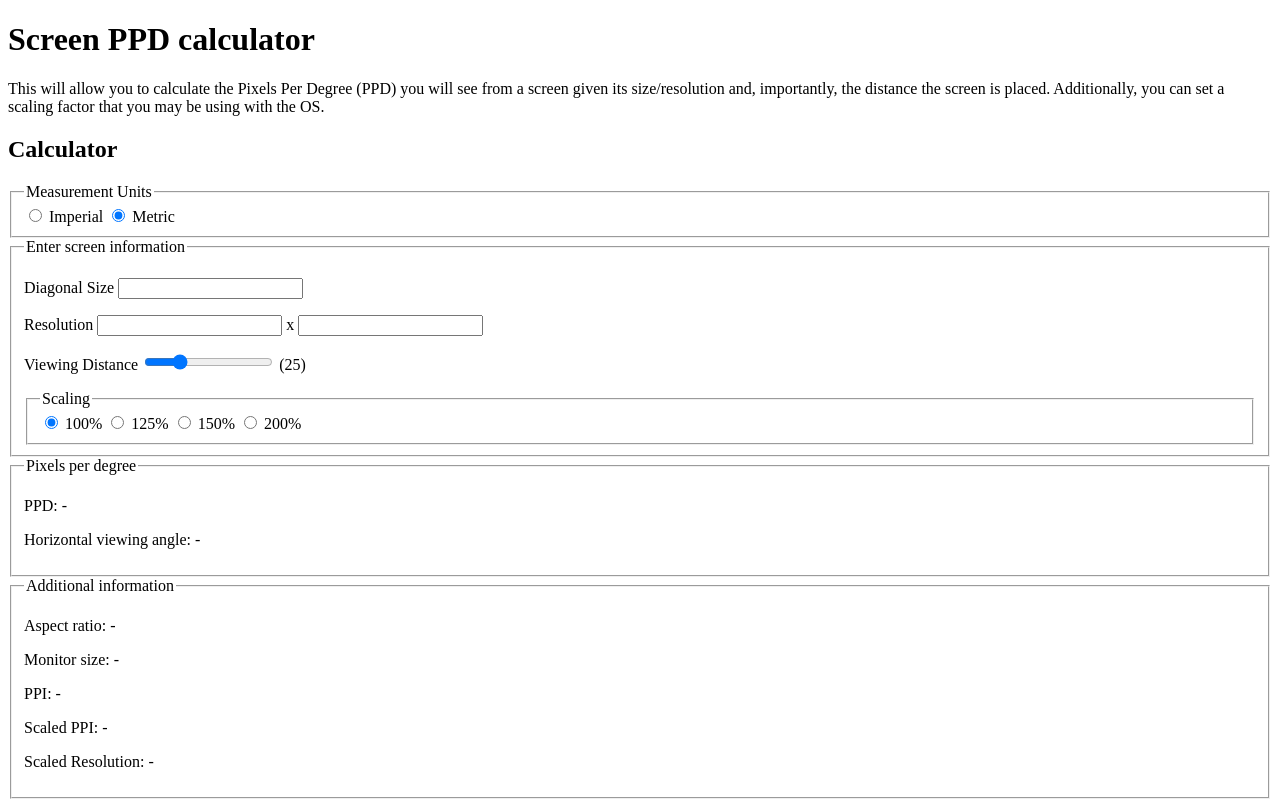
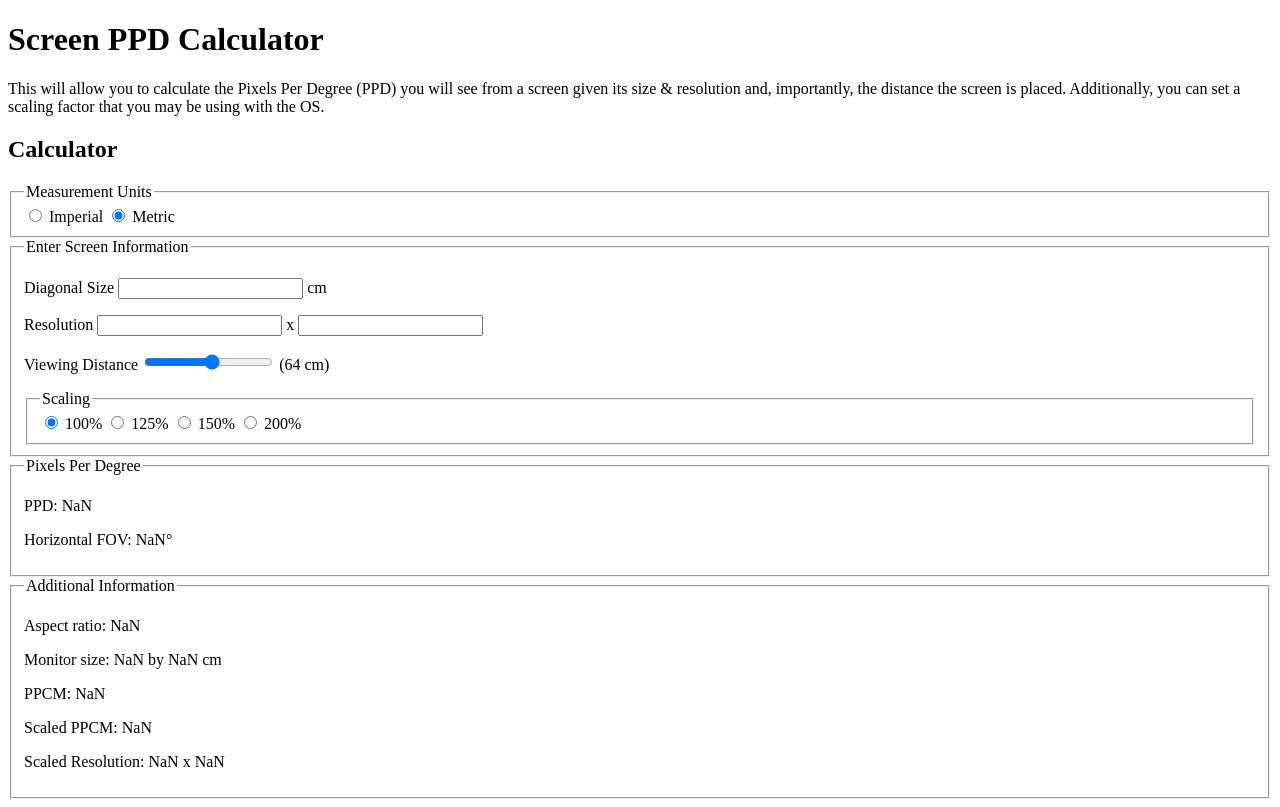
Before and after one commit to QasimK/screen-ppd, a plain HTML site: page screen-ppd/index.html in a window 1280 px wide. Both pictures are taken after a click on the radio button "Metric". Drawn offline with Linux system fonts and the light colour scheme.

Commit message:
Add calculating functions for screen-ppd

```diff
--- a/screen-ppd/index.html
+++ b/screen-ppd/index.html
@@ -6,14 +6,15 @@
     <meta http-equiv="X-UA-Compatible" content="IE=edge">
     <meta charset="utf-8">
     <script src="jquery-2.1.3.min.js"></script>
+    <script src="screen-ppd.js"></script>
     <title>Screen PPD calculator</title>
   </head>
   <body>
     <header>
-      <h1>Screen PPD calculator</h1>
+      <h1>Screen PPD Calculator</h1>
       <p>
         This will allow you to calculate the Pixels Per Degree (PPD)
-        you will see from a screen given its size/resolution and, importantly,
+        you will see from a screen given its size & resolution and, importantly,
         the distance the screen is placed. Additionally, you can set a
         scaling factor that you may be using with the OS.
       </p>
@@ -21,64 +22,66 @@
 
     <section>
       <h2>Calculator</h2>
-      <form oninput="distance_value.value = distance.valueAsNumber;">
+      <form>
         <fieldset>
           <legend>Measurement Units</legend>
-          <input name="units" id="imperial" type="radio" value="imperial" checked/>
+          <input name="units" id="imperial" class="userin" type="radio" value="imperial" checked/>
           <label for="imperial">Imperial</label>
-          <input name="units" id="metric" type="radio" value="metric"/>
+          <input name="units" id="metric" class="userin" type="radio" value="metric"/>
           <label for="metric">Metric</label>
         </fieldset>
 
         <fieldset>
-          <legend>Enter screen information</legend>
+          <legend>Enter Screen Information</legend>
           <p>
             <label for="diagonal-size">Diagonal Size</label>
-            <input id="diagonal-size" name="diagonal-size" type="number"
+            <input id="diagonal-size" name="diagonal-size" class="userin" type="number"
               value="" min="1" required autofocus/>
+            <span class="units-text">inches</span>
           </p>
           <p>
             <label for="resolution-width">Resolution</label>
-            <input id="resolution-width" name="resolution-width" type="number"
-              value="" min="1" step="1" required/>
+            <input id="resolution-width" name="resolution-width" class="userin"
+              type="number" value="" min="1" step="1" required/>
             <label for="resolution-height">x</label>
-            <input id="resolution-height" name="resolution-height" type="number"
-              value="" min="1" step="1" required/>
+            <input id="resolution-height" name="resolution-height" class="userin"
+              type="number" value="" min="1" step="1" required/>
           </p>
           <p>
             <label for="distance">Viewing Distance</label>
-            <input id="distance" name="distance" type="range"
-              value="25" min="1" max="100" step="1"/>
-            (<output name="distance_value" id="distance_value" for="distance">25</output>)
+            <input id="distance" name="distance" class="userin rangein" type="range"
+              value="25" min="1" max="120"/>
+            (<output name="distance_value" id="distance_value" for="distance">-</output>
+            <span class="units-text">inches</span>)
           </p>
 
           <fieldset>
             <legend>Scaling</legend>
-            <input name="scaling" id="scale-100" type="radio" value="100" checked/>
+            <input name="scaling" id="scale-100" class="userin" type="radio" value="100" checked/>
             <label for="scale-100">100%</label>
-            <input name="scaling" id="scale-125" type="radio" value="125"/>
+            <input name="scaling" id="scale-125" class="userin" type="radio" value="125"/>
             <label for="scale-125">125%</label>
-            <input name="scaling" id="scale-150" type="radio" value="150"/>
+            <input name="scaling" id="scale-150" class="userin" type="radio" value="150"/>
             <label for="scale-150">150%</label>
-            <input name="scaling" id="scale-200" type="radio" value="200"/>
+            <input name="scaling" id="scale-200" class="userin" type="radio" value="200"/>
             <label for="scale-200">200%</label>
           </fieldset>
         </fieldset>
 
         <fieldset>
-          <legend>Pixels per degree</legend>
+          <legend>Pixels Per Degree</legend>
           <p>
             <label for="ppd">PPD:</label>
             <output name="ppd" id="ppd">-</output>
           </p>
           <p>
-            <label for="horizontal-fov">Horizontal viewing angle:</label>
-            <output name="horizontal-fov" id="horizontal-fov">-</output>
+            <label for="horizontal-fov">Horizontal FOV:</label>
+            <output name="horizontal-fov" id="horizontal-fov">-</output>&#176;
           </p>
         </fieldset>
 
         <fieldset id="additional-info">
-          <legend>Additional information</legend>
+          <legend>Additional Information</legend>
           <p>
             <label for="aspect-ratio">Aspect ratio:</label>
             <output name="aspect-ratio" id="aspect-ratio">-</output>
@@ -86,14 +89,15 @@
           <p>
             <label for="monitor-size">Monitor size:</label>
             <output name="monitor-size" id="monitor-size">-</output>
+            <span class="units-text">inches</span>
           </p>
           <p>
-            <label for="ppi">PPI:</label>
-            <output name="ppi" id="ppi">-</output>
+            <label for="ppu">PPI:</label>
+            <output name="ppu" id="ppu">-</output>
           </p>
           <p>
-            <label for="scaled-ppi">Scaled PPI:</label>
-            <output name="scaled-ppi" id="scaled-ppi">-</output>
+            <label for="scaled-ppu">Scaled PPI:</label>
+            <output name="scaled-ppu" id="scaled-ppu">-</output>
           </p>
           <p>
             <label for="scaled-resolution">Scaled Resolution:</label>
--- /dev/null
+++ b/screen-ppd/screen-ppd.js
@@ -0,0 +1,176 @@
+"use strict";
+
+$(document).ready(function() {
+  // Set viewing distance value
+  updateDistanceNumber();
+  updateUnitsText();
+
+  $('.userin').change(circuit);
+  $("input:radio[name='units']").change(changeUnits);
+  $('#distance').on("input", updateDistanceNumber); // Update as your drag mouse
+
+  function updateDistanceNumber() {
+    $('#distance_value').val($('#distance').val());
+    circuit();
+  }
+
+  function changeUnits() {
+    // Convert units from imperial to metric and vica versa.
+    // Only triggered on an actual change.
+    var units = $("input[type='radio'][name='units']:checked").val();
+    if(units == "metric") {
+      var SF = 2.54;
+    } else {
+      var SF = 1 / 2.54;
+    }
+
+    // Update diagonal length
+    var newDiagonalLength = Math.round(SF * parseInt($('#diagonal-size').val(), 10));
+    $('#diagonal-size').val(newDiagonalLength);
+
+    // Update viewing distance
+    var oldDistance = parseInt($('#distance').val(), 10);
+    var newDistance = SF * oldDistance;
+    $('#distance').val(newDistance);
+    updateDistanceNumber();
+
+    // Update text
+    updateUnitsText()
+  }
+
+  function updateUnitsText() {
+    var units = $("input[type='radio'][name='units']:checked").val();
+    if(units == "metric") {
+      $(".units-text").text("cm");
+      $("label[for='ppu']").text("PPCM:");
+      $("label[for='scaled-ppu']").text("Scaled PPCM:");
+    } else {
+      $(".units-text").text("inches");
+      $("label[for='ppu']").text("PPI:");
+      $("label[for='scaled-ppu']").text("Scaled PPI:");
+    }
+  }
+
+  function circuit() {
+    //Do the complete circuit;
+    setOutput(getCalculations(getInput()));
+  }
+
+  function getInput() {
+    // Return input as metric measurements
+    /* Example: Return {
+      diagonalLength: 68.58, //27 inches in metric
+      resW: 5120,
+      resH: 2160,
+      distance: 101.6, //40 inches in metric
+      scaling: 2 //200% scaling
+    }*/
+    var units = $("input[type='radio'][name='units']:checked").val();
+    var SF = 1;
+    if (units == "imperial") {
+      SF = 2.54;
+    }
+
+    var diagonalLength = parseInt($('#diagonal-size').val(), 10);
+    var resW = parseInt($('#resolution-width').val(), 10);
+    var resH = parseInt($('#resolution-height').val(), 10);
+    var distance = parseInt($('#distance').val(), 10);
+
+    var scaling = $("input[type='radio'][name='scaling']:checked").val();
+    scaling = parseInt(scaling, 10) / 100;
+
+    return {
+      diagonalLength: SF * diagonalLength,
+      resW: resW,
+      resH: resH,
+      distance: SF * distance,
+      scaling: scaling
+    }
+  }
+
+  function getCalculations(info) {
+    /* Take in info = {
+      diagonalLength: ,
+      resW: ,
+      resH: ,
+      distance: ,
+      scaling:
+    }
+    return { // in metric form
+      aspectRatio: 2.3755435,
+      aspectRatioW: 21, // or "uncommon"
+      aspectRatioH: 9,  // or "uncommon"
+      scaledResW: 2560,
+      scaledResH: 1080,
+      horizontalFOV: ,
+      PPD: ,
+
+      // Unit dependent (in metric):
+      lengthW: ,
+      lengthH: ,
+      PPCM: ,
+      scaledPPCM:
+    }*/
+
+    var aspectRatio = info.resW / info.resH;
+    // TODO: Proper aspect ratio calculation
+    var aspectRatioW = 0;
+    var aspectRatioH = 0;
+
+    // Scaled resolution
+    var scaledResW = info.resW / info.scaling;
+    var scaledResH = info.resH / info.scaling;
+
+    var lengthW = info.diagonalLength / Math.sqrt(1 + Math.pow(aspectRatio, -2));
+    var lengthH = info.diagonalLength / Math.sqrt(1 + Math.pow(aspectRatio, 2));
+
+    var horizontalFOV = 180 / Math.PI * 2 * Math.atan( lengthW / 2 / info.distance);
+    var PPD = scaledResW / horizontalFOV;
+
+    var PPCM = info.resW / lengthW; // Pixels per unit
+    var scaledPPCM = PPCM / info.scaling;
+
+    return {
+      aspectRatio: aspectRatio,
+      aspectRatioW: aspectRatioW,
+      aspectRatioH: aspectRatioH,
+      scaledResW: scaledResW,
+      scaledResH: scaledResH,
+      horizontalFOV: horizontalFOV,
+      PPD: PPD,
+
+      lengthW: lengthW,
+      lengthH: lengthH,
+      PPCM: PPCM,
+      scaledPPCM: scaledPPCM
+    }
+  }
+
+  function setOutput(calcs) {
+    // Set output in the appropriate units (takes in calcs from getCalculations)
+    var units = $("input[type='radio'][name='units']:checked").val();
+    var SF = 1;
+    if(units == "imperial") {
+      SF = 1 / 2.54;
+    }
+
+    var PPD = Math.round(calcs.PPD);
+    var horizontalFOV = Math.round(calcs.horizontalFOV);
+    // TODO: Add aspect ratio as easy to read 16:9
+    var aspectRatio = Math.round(calcs.aspectRatio * 1000) / 1000;
+    var monitorSize = Math.round(SF * calcs.lengthW * 10) / 10 + " by " +
+                        Math.round(SF * calcs.lengthH * 10) / 10;
+    var PPU = Math.round((1 / SF) * calcs.PPCM);
+    var scaledPPU = Math.round((1 / SF) * calcs.scaledPPCM);
+    var scaledResolution = Math.round(calcs.scaledResW) + " x " +
+                            Math.round(calcs.scaledResH);
+
+    $('#ppd').text(PPD);
+    $('#horizontal-fov').text(horizontalFOV);
+    $('#aspect-ratio').text(aspectRatio);
+    $('#monitor-size').text(monitorSize);
+    $('#ppu').text(PPU);
+    $('#scaled-ppu').text(scaledPPU);
+    $('#scaled-resolution').text(scaledResolution);
+  }
+});
```
